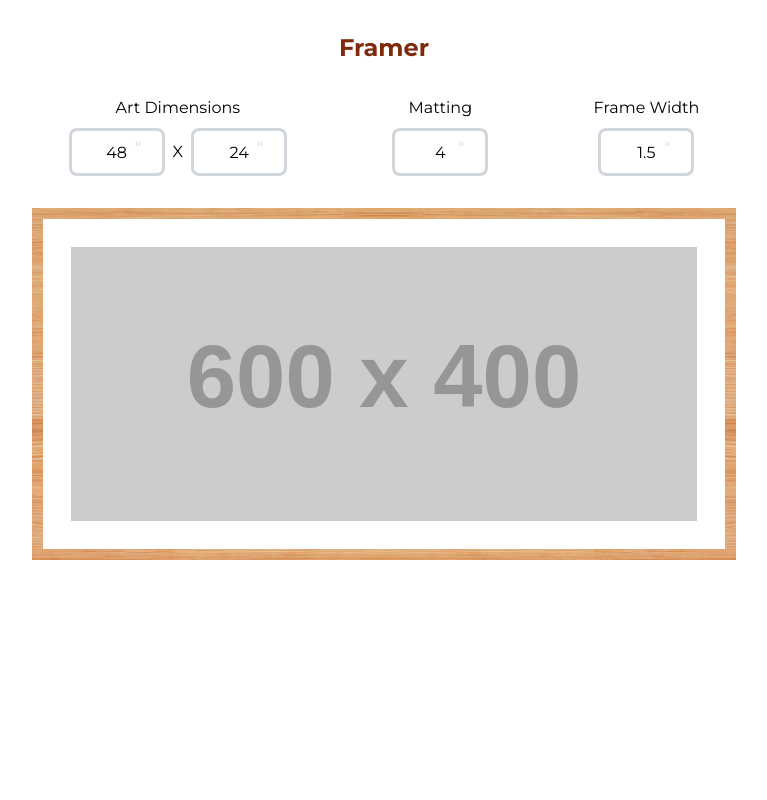
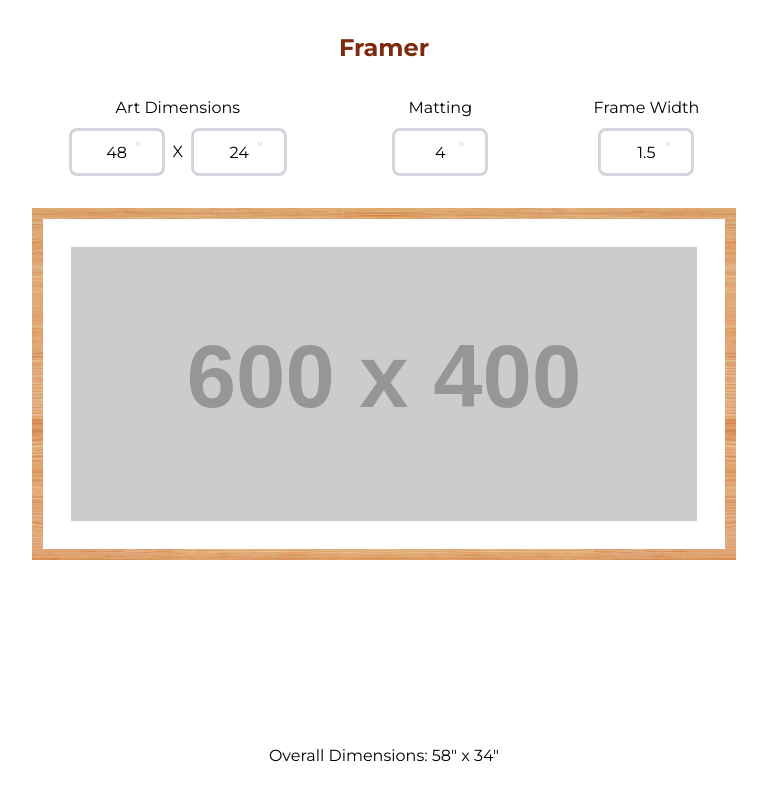
Before and after one commit to thenolans/framer, a React (Create React App) app: page / in a window 1280 px wide. Shown: the whole page, without its empty margins (256-1023 px from the left). Built offline with nearby package versions, Linux system fonts and the light colour scheme.

Commit message:
feat: calculate final dimensions

```diff
--- a/public/output.css
+++ b/public/output.css
@@ -719,14 +719,26 @@
   .grid-cols-2 {
     grid-template-columns: repeat(2, minmax(0, 1fr));
   }
+  .grid-cols-3 {
+    grid-template-columns: repeat(3, minmax(0, 1fr));
+  }
   .flex-col {
     flex-direction: column;
   }
   .items-center {
     align-items: center;
   }
+  .items-end {
+    align-items: flex-end;
+  }
+  .justify-around {
+    justify-content: space-around;
+  }
   .justify-center {
     justify-content: center;
+  }
+  .justify-end {
+    justify-content: flex-end;
   }
   .gap-4 {
     gap: calc(var(--spacing) * 4);
@@ -813,6 +825,12 @@
   .p-8 {
     padding: calc(var(--spacing) * 8);
   }
+  .px-4 {
+    padding-inline: calc(var(--spacing) * 4);
+  }
+  .px-8 {
+    padding-inline: calc(var(--spacing) * 8);
+  }
   .text-center {
     text-align: center;
   }
@@ -898,6 +916,11 @@
       border-color: var(--color-orange-900);
     }
   }
+  .sm\:col-span-1 {
+    @media (width >= 40rem) {
+      grid-column: span 1 / span 1;
+    }
+  }
   .sm\:flex {
     @media (width >= 40rem) {
       display: flex;
@@ -908,6 +931,11 @@
       grid-template-columns: repeat(2, minmax(0, 1fr));
     }
   }
+  .sm\:grid-cols-3 {
+    @media (width >= 40rem) {
+      grid-template-columns: repeat(3, minmax(0, 1fr));
+    }
+  }
   .sm\:justify-around {
     @media (width >= 40rem) {
       justify-content: space-around;
@@ -916,6 +944,11 @@
   .sm\:p-4 {
     @media (width >= 40rem) {
       padding: calc(var(--spacing) * 4);
+    }
+  }
+  .sm\:p-8 {
+    @media (width >= 40rem) {
+      padding: calc(var(--spacing) * 8);
     }
   }
 }
--- a/src/App.tsx
+++ b/src/App.tsx
@@ -7,6 +7,18 @@ const FRAME_WIDTH = 1.5;
 const WIDTH = 48;
 const HEIGHT = 24;
 const MATTING = 4;
+const NOTCH_SIZE = 0.5;
+
+function calculateOverallDimensions(
+  width: number,
+  height: number,
+  matting: number,
+  frame: number
+) {
+  const finalWidth = width + matting * 2 + frame * 2 - NOTCH_SIZE * 2;
+  const finalHeight = height + matting * 2 + frame * 2 - NOTCH_SIZE * 2;
+  return `${finalWidth}" x ${finalHeight}"`;
+}
 
 function App() {
   const [width, setWidth] = useState(WIDTH);
@@ -15,7 +27,7 @@ function App() {
   const [frame, setFrame] = useState(FRAME_WIDTH);
 
   return (
-    <div className="p-8 container mx-auto max-w-3xl space-y-8 min-h-screen h-screen max-h-screen overflow-hidden flex flex-col">
+    <div className="p-4 sm:p-8 container mx-auto max-w-3xl space-y-8 min-h-screen h-screen max-h-screen overflow-hidden flex flex-col">
       <h1 className="mx-auto text-2xl font-bold text-orange-900">Framer</h1>
       <div className="sm:flex sm:justify-around grid grid-cols-2 gap-8">
         <div className="inline-flex flex-col items-center space-y-2 col-span-2">
@@ -67,6 +79,10 @@ function App() {
           frame={frame}
         />
       </div>
+      <div className="text-center">
+        Overall Dimensions:{" "}
+        {calculateOverallDimensions(width, height, matting, frame)}
+      </div>
     </div>
   );
 }
```
